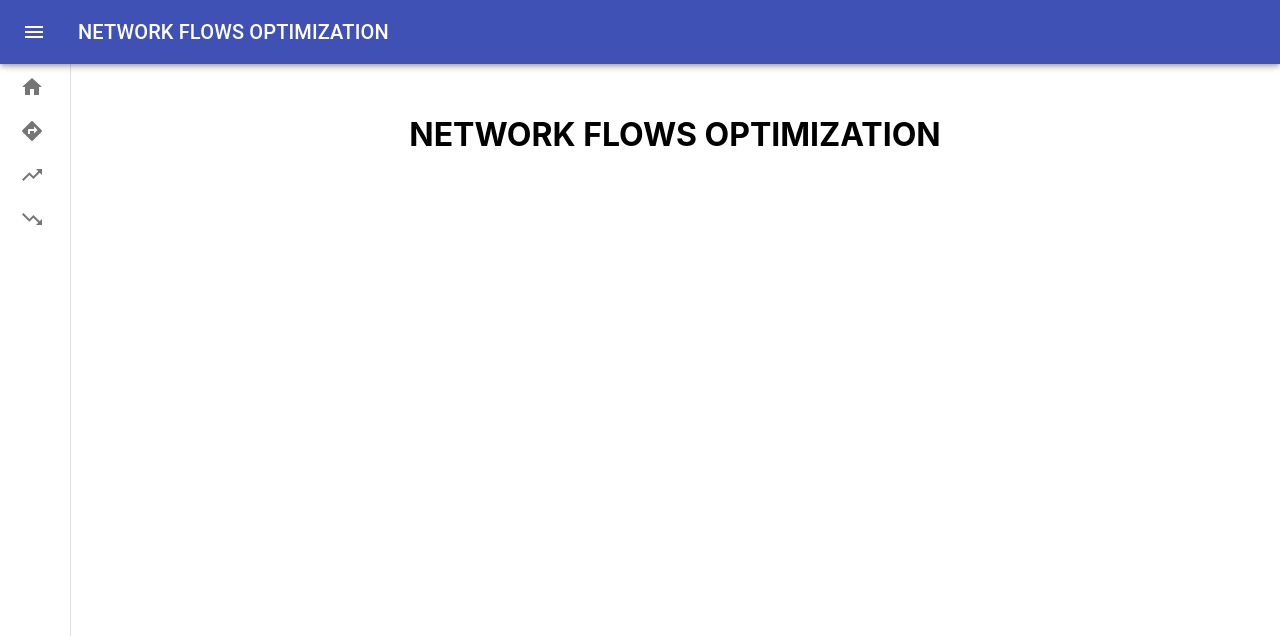
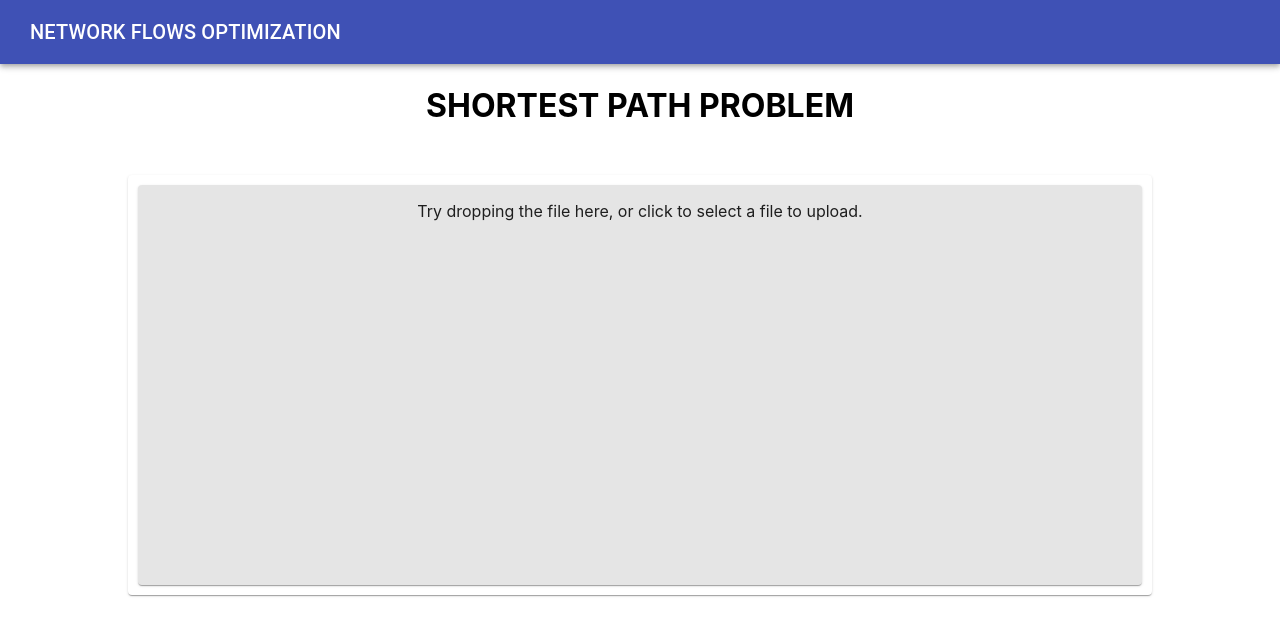
Before and after one commit to riccardolocci/NFO, a React (Create React App) app: page / in a window 1280 px wide. Shown: the top 636 px of the page. Built offline with nearby package versions, Linux system fonts and the light colour scheme.

Commit message:
Minor changes and dependencies upgrade

```diff
--- a/package.json
+++ b/package.json
@@ -6,14 +6,13 @@
     "@material-ui/core": "^4.6.1",
     "@material-ui/icons": "^4.5.1",
     "classnames": "^2.2.6",
-    "fsevents": "^2.1.2",
     "react": "^16.12.0",
     "react-color": "^2.18.1",
     "react-digraph": "^6.6.2",
     "react-dom": "^16.12.0",
     "react-dropzone": "^10.2.1",
     "react-router-dom": "^5.1.2",
-    "react-scripts": "^3.3.0",
+    "react-scripts": "^3.4.1",
     "typescript": "^3.7.4"
   },
   "scripts": {
--- a/src/App.js
+++ b/src/App.js
@@ -1,12 +1,12 @@
 import React, {Component} from 'react';
 import './css/App.css';
 
-import Homepage from "./components/Homepage";
-import LeftDrawer from './components/LeftDrawer';
+// import Homepage from "./components/Homepage";
+// import LeftDrawer from './components/LeftDrawer';
 import NavBar from './components/NavBar';
 import SPP from './components/SPP';
-import MFP from './components/MFP';
-import MCFP from './components/MCFP';
+// import MFP from './components/MFP';
+// import MCFP from './components/MCFP';
 
 import { BrowserRouter as Router, Route, Switch } from 'react-router-dom';
 
@@ -33,23 +33,24 @@ class App extends Component {
             <div className="App-root">
               <NavBar onClick={() => this.toggleDrawer()}></NavBar>
               <main className="App-container">
-                <LeftDrawer onRef={ref => (this.sidebar = ref)} onToggle={this.onToggleDrawer}/>
+                {/* <LeftDrawer onRef={ref => (this.sidebar = ref)} onToggle={this.onToggleDrawer}/> */}
                 <div className="App-centerPane">
-                  <Switch>
+                  {/* <Switch>
                     <Route
                       exact path="/"
                       component={Homepage}
                     />
-                  </Switch>
+                  </Switch> */}
 
                   <Switch>
                     <Route
-                      exact path="/spp"
+                      // exact path="/spp"
+                      exact path="/"
                       component={SPP}
                     />
                   </Switch>
 
-                  <Switch>
+                  {/* <Switch>
                     <Route
                       exact path="/mfp"
                       component={MFP}
@@ -61,7 +62,7 @@ class App extends Component {
                       exact path="/mcfp"
                       component={MCFP}
                     />
-                  </Switch>
+                  </Switch> */}
                 </div>
               </main>
             </div>
--- a/src/components/LeftDrawer.js
+++ b/src/components/LeftDrawer.js
@@ -68,7 +68,7 @@ class LeftDrawer extends React.Component {
           </Tooltip>
         </Link>
 
-        <Link to={'/mfp'} style={{ textDecoration: 'none' }}>
+        {/* <Link to={'/mfp'} style={{ textDecoration: 'none' }}>
           <Tooltip title="MAX FLOW">
             <MenuItem className="LeftDrawer-menuItem">
               <ListItemIcon>
@@ -88,7 +88,7 @@ class LeftDrawer extends React.Component {
               <ListItemText primary="MIN COST FLOW" />
             </MenuItem>
           </Tooltip>
-        </Link>
+        </Link> */}
 
       </Drawer>
     );
--- a/src/components/NavBar.js
+++ b/src/components/NavBar.js
@@ -1,8 +1,8 @@
 import React, { Component } from 'react';
 import AppBar from '@material-ui/core/AppBar';
 import Toolbar from '@material-ui/core/Toolbar';
-import { Typography, IconButton } from '@material-ui/core/';
-import MenuIcon from '@material-ui/icons/Menu';
+import { Typography, /*IconButton*/ } from '@material-ui/core/';
+// import MenuIcon from '@material-ui/icons/Menu';
 
 import '../css/NavBar.css';
 
@@ -12,13 +12,13 @@ class NavBar extends Component {
     return(
       <AppBar position="absolute" className="NavBar-appBar">
         <Toolbar className="NavBar-toolbar">
-            <IconButton
+            {/* <IconButton
               color="inherit"
               aria-label="Open drawer"
               onClick={this.props.onClick}
             >
               <MenuIcon/>
-            </IconButton>
+            </IconButton> */}
             <span className="NavBar-spacer"/>
             <Typography variant="h6" color="inherit" className="NavBar-typography">
                 NETWORK FLOWS OPTIMIZATION
--- a/src/css/App.css
+++ b/src/css/App.css
@@ -35,8 +35,8 @@
   z-index: 1;
   min-width: 0;
   height: 100vh;
-  margin-top: 45px;
-  margin-left: 70px;
+  margin-top: 65px;
+  /* margin-left: 70px; */
 }
 
 .App-centerPane {
--- a/src/css/Dropzone.css
+++ b/src/css/Dropzone.css
@@ -7,7 +7,7 @@
 
 .Dropzone-paper {
     height: 100%;
-    padding: 1%;
+    padding: 10px;
     margin-top: 50px;
 }
 
```
Also changed, not shown: 1 other file (tests, documents, lock files or other folders).
